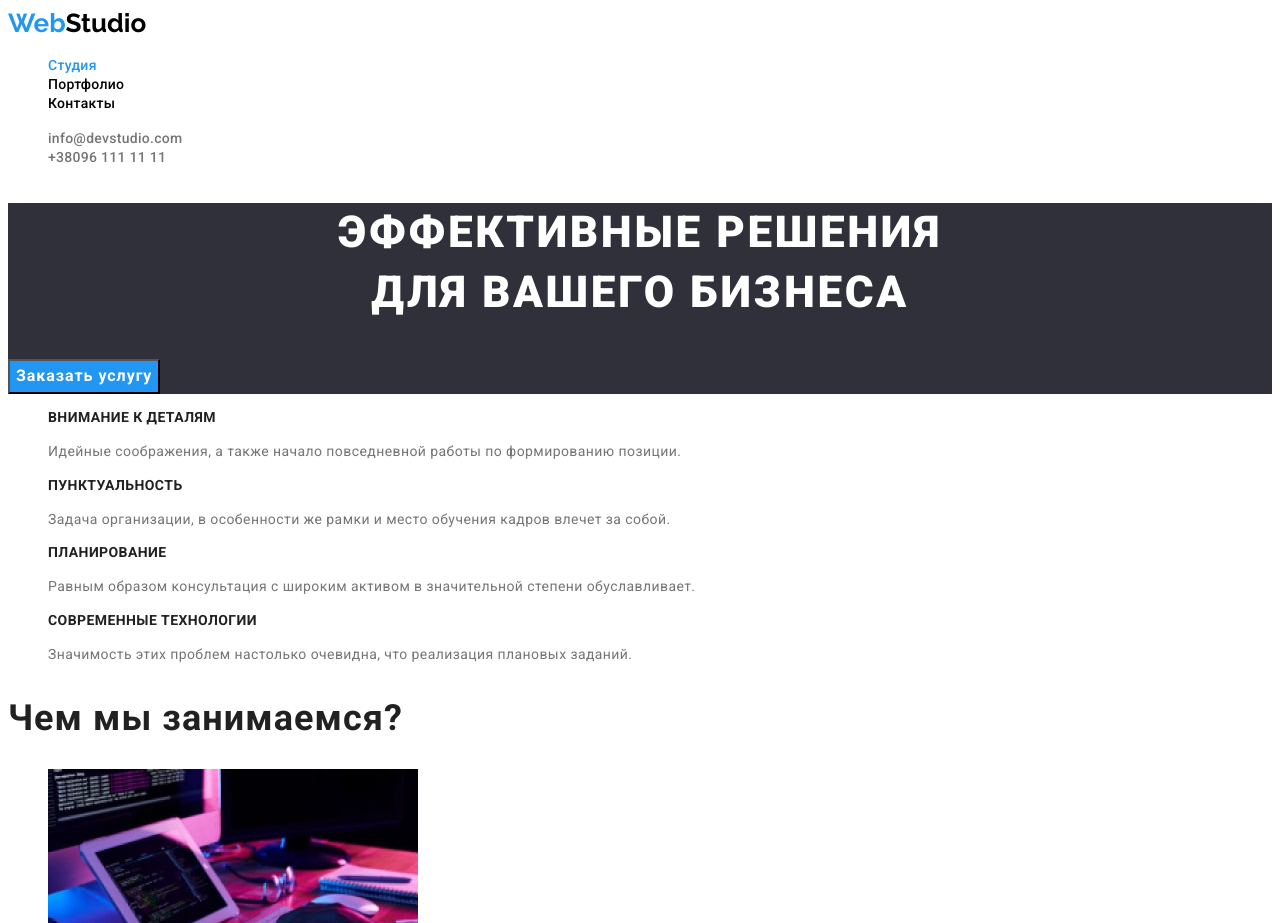
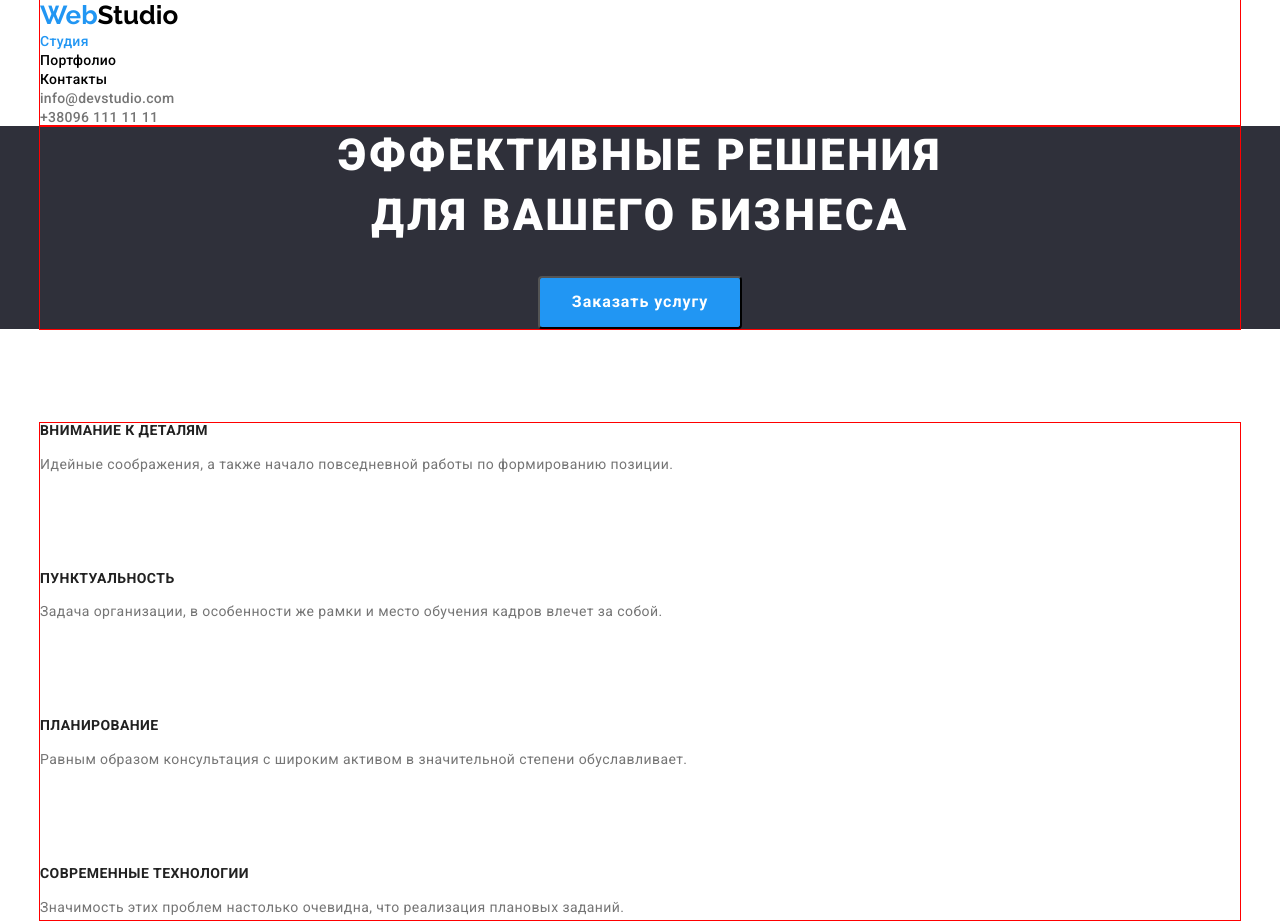
Before and after one commit to Andrgoit/goit-markup-hw-03, a plain HTML site: page index.html in a window 1280 px wide. Shown: the top 923 px of the page. Drawn offline with Linux system fonts and the light colour scheme.

Commit message:
работа с margin
создал outline
создал conteiner
убрал марджины между секциями

```diff
--- a/css/styles.css
+++ b/css/styles.css
@@ -8,13 +8,27 @@
   --color-text-title: #212121;
 }
 /* ----------  GENERAL SETTINGS  ---------- */
+
+html {
+  box-sizing: border-box;
+}
+
+*,
+*::before,
+*::after {
+  box-sizing: inherit;
+}
+
 body {
   font-family: Roboto, sans-serif;
   background-color: var(--background-color);
   color: var(--primary-text-color);
+  margin: 0px;
 }
 
 .list {
+  padding: 0px;
+  margin: 0px;
   list-style: none;
 }
 
@@ -33,6 +47,13 @@ body {
   clip: rect(0 0 0 0);
   clip-path: inset(50%);
   margin: -1px;
+}
+
+.container {
+  margin-left: auto;
+  margin-right: auto;
+  width: 1200px;
+  outline: 1px solid red;
 }
 
 /* ----------  PAGE HEADER  ---------- */
@@ -92,10 +113,13 @@ body {
 /* ----------  HERO  ---------- */
 
 .hero {
+  text-align: center;
   background-color: #2f303a;
 }
 
 .hero-title {
+  margin-top: 0px;
+  margin-bottom: 30px;
   font-weight: 900;
   font-size: 44px;
   line-height: 1.36;
@@ -106,6 +130,7 @@ body {
 }
 
 .button {
+  padding: 10px 32px;
   color: #ffffff;
   background-color: #2196f3;
   font-family: inherit;
@@ -113,6 +138,8 @@ body {
   font-size: 16px;
   line-height: 1.8;
   letter-spacing: 0.06em;
+  border-radius: 4px;
+  /* border: 1px solid transparent; делает рамку кнопки прозрачной */
   cursor: pointer;
 }
 .button:hover,
@@ -129,6 +156,7 @@ body {
 }
 
 .feature-title {
+  margin-top: 94px;
   font-weight: 700;
   font-size: 14px;
   line-height: 1.14;
@@ -138,6 +166,7 @@ body {
 }
 
 .feature-text {
+  margin-top: 10px;
   font-size: 14px;
   line-height: 1.71;
   letter-spacing: 0.03em;
@@ -147,10 +176,11 @@ body {
 /* ----------  WORK  ---------- */
 
 .work-title {
+  margin-top: 94px;
   font-weight: 700;
   font-size: 36px;
   line-height: 1.17;
-  /* text-align: center; */
+  text-align: center;
   letter-spacing: 0.03em;
   color: var(--color-text-title);
 }
@@ -164,10 +194,12 @@ body {
 }
 
 .team-title {
+  margin-top: 0px;
+  padding-top: 94px;
   font-weight: 700;
   font-size: 36px;
   line-height: 1.17;
-  /* text-align: center; */
+  text-align: center;
   letter-spacing: 0.03em;
   color: var(--color-text-title);
 }
@@ -185,6 +217,7 @@ body {
   color: var(--color-text-title);
 }
 .work-position {
+  margin-bottom: 0px;
   font-size: 16px;
   line-height: 1.27;
   /* text-align: center; */
@@ -237,6 +270,8 @@ body {
   letter-spacing: 0.03em;
   background-color: #f5f4fa;
   color: #212121;
+  border: 0px;
+  border-radius: 4px;
   cursor: pointer;
 }
 
@@ -264,6 +299,7 @@ body {
 }
 
 .project-text {
+  margin-bottom: 0px;
   font-size: 16px;
   line-height: 1.87;
   letter-spacing: 0.03em;
--- a/index.html
+++ b/index.html
@@ -16,6 +16,7 @@
   <body>
     <!-- page header -->
     <header class="header">
+      <div class="container">
         <!--Logo-->
         <a class="logo no-link" href="./index.html"
           ><span class="name-company-web">Web</span>Studio</a
@@ -33,17 +34,22 @@
           <li><a class="link no-link" href="mailto:info@devstudio.com">info@devstudio.com</a></li>
           <li><a class="link no-link" href="tel:+380961111111">+38096 111 11 11</a></li>
         </ul>
+      </div>
     </header>
     <main>
+      <!-- Hero -->
       <section class="hero">
+        <div class="container">
           <h1 class="hero-title">
             Эффективные решения<br />
             для вашего бизнеса
           </h1>
           <button type="button" class="button">Заказать услугу</button>
+        </div>
       </section>
       <!---Feature-->
       <section class="feature">
+        <div class="container">
           <h2 class="visually-hidden">Особенности</h2>
           <ul class="feature-list list">
             <li>
@@ -71,9 +77,11 @@
               </p>
             </li>
           </ul>
+        </div>
       </section>
       <!--work-->
       <section class="work">
+        <div class="container">
           <h2 class="work-title">Чем мы занимаемся?</h2>
           <ul class="work-list list">
             <li>
@@ -86,9 +94,11 @@
               <img src="./images/box3-min.jpg" width="370" alt="Палитра на планшете" />
             </li>
           </ul>
+        </div>
       </section>
       <!--team-->
       <section class="team">
+        <div class="container">
           <h2 class="team-title">Наша команда</h2>
           <ul class="team-list list">
             <li class="team-card">
@@ -112,9 +122,11 @@
               <p class="work-position" lang="en">UI Designer</p>
             </li>
           </ul>
+        </div>
       </section>
     </main>
     <footer class="footer">
+      <div class="container">
         <!-- footer -->
         <!--Logo-->
         <a class="logo no-link" href="./index.html"
@@ -137,6 +149,7 @@
             <li><a class="link no-link" href="tel:+380961111111">+38096 111 11 11</a></li>
           </ul>
         </address>
+      </div>
     </footer>
   </body>
 </html>
```
Also changed, not shown: portfolio.html (+8 -0 lines), 1 other file. Lines whose indentation alone changed are shown as unchanged.
